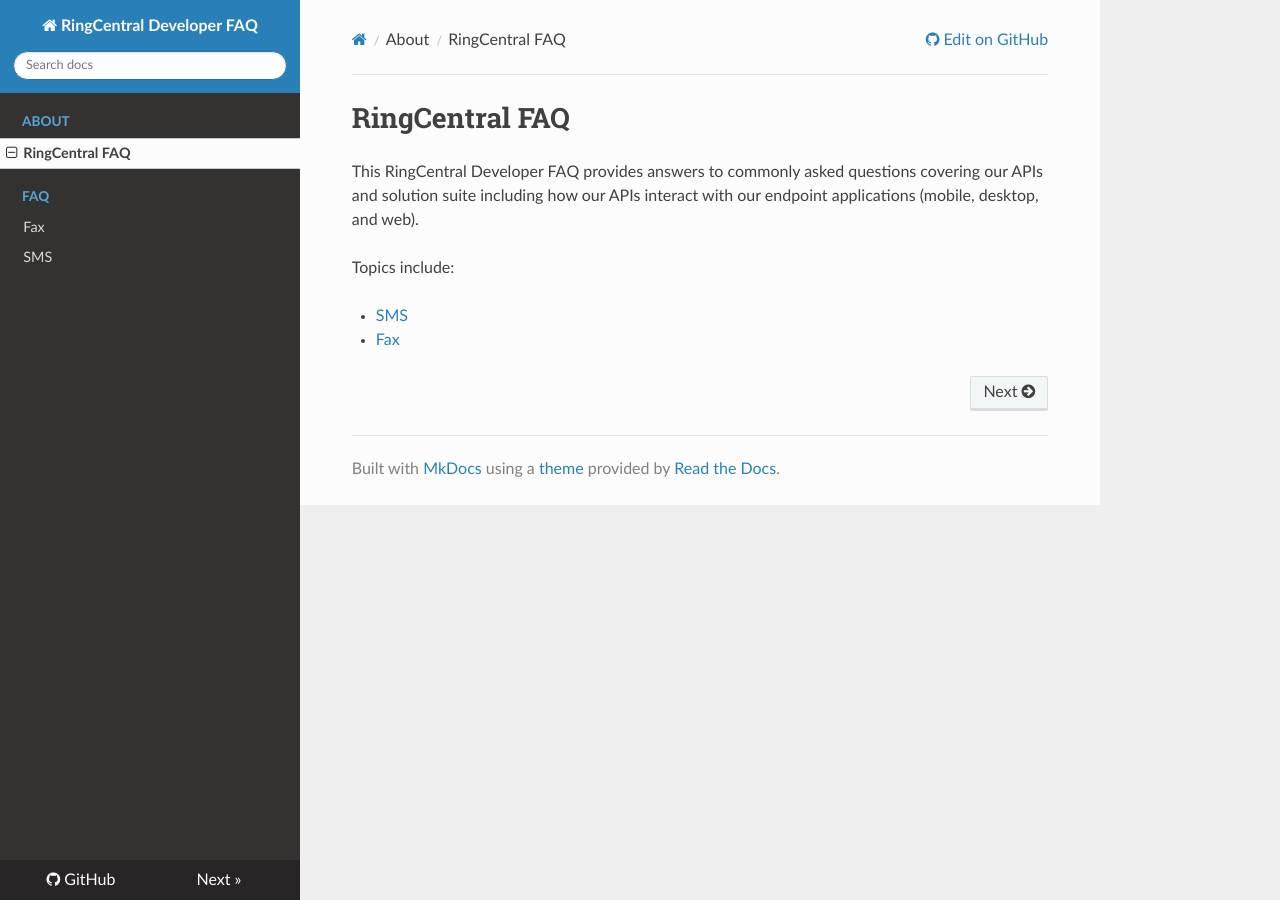
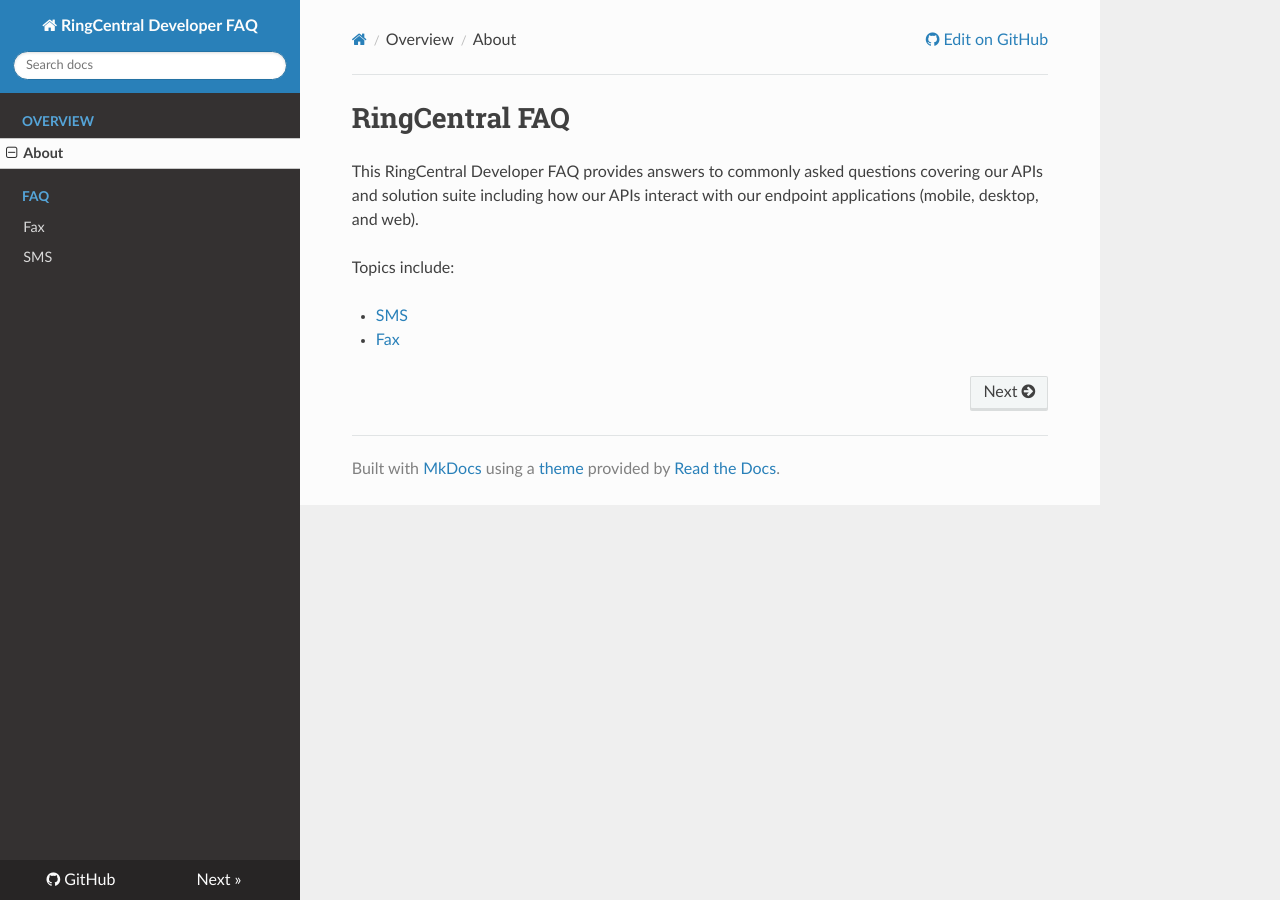
Before and after one commit to ringcentral/ringcentral-faq, an MkDocs documentation site: the page built from docs/index.md, in a window 1280 px wide. Built offline with MkDocs 1.6.1, drawn with Linux system fonts in a browser that asks for light colours; nearby versions of some CDN libraries; old or Windows-style settings are respelled for this version of MkDocs.

Commit message:
update docs

```diff
--- a/mkdocs.yml
+++ b/mkdocs.yml
@@ -5,6 +5,6 @@
 theme: readthedocs
 pages:
 # Introduction:
-- ['index.md', 'About', 'RingCentral FAQ']
+- ['index.md', 'Overview', 'About']
 - ['fax.md', 'FAQ', 'Fax']
 - ['sms.md', 'FAQ', 'SMS']
```
